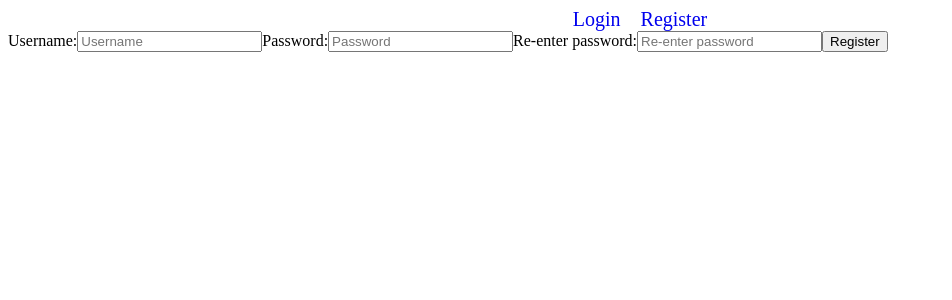
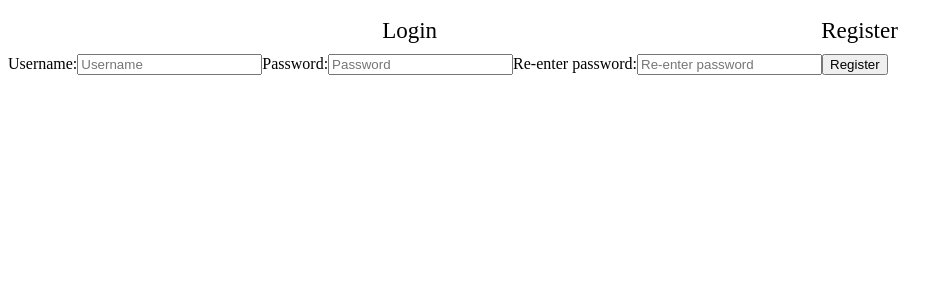
Before and after one commit to Simeon0302/QuizGame, a React (Create React App) app in the folder quiz-game/: page /register in a window 1280 px wide. Shown: the top 300 px of the page, without its empty margins (0-952 px from the left). Built offline with nearby package versions, Linux system fonts and the light colour scheme; no server answers.

Commit message:
Moved the navbar component file to specific folder. Added specific css file for navbar styles. Added LoggedUserDisplayer component which shows who is logged in. Next to the username is the user profile picture.

```diff
--- a/quiz-game/src/App.jsx
+++ b/quiz-game/src/App.jsx
@@ -3,12 +3,11 @@ import {
     Routes,
     Route
 } from 'react-router-dom';
-import './index.css';
 import Home from './pages/Home';
 import Login from './pages/Login';
 import Register from './pages/Register';
 import Logout from './pages/Logout';
-import Navbar from './components/Navbar';
+import Navbar from './components/Navbar/Navbar';
 import PageNotFound from './pages/PageNotFound';
 import Game from './pages/Game';
 import ProtectedRouteForLoggedUsers from './components/ProtectedRouteForLoggedUsers';
--- /dev/null
+++ b/quiz-game/src/components/LoggedUserDisplayer/LoggedUserDisplayer.jsx
@@ -0,0 +1,30 @@
+import React, { useContext, useState, useEffect } from "react";
+import { UserAuthContext } from "../UserAuth";
+import axios from "../../scripts/axios";
+import "./loggedUserDisplayer.css";
+
+function LoggedUserDisplayer() {
+    const { token, username } = useContext(UserAuthContext);
+    const [image, setImage] = useState(null);
+
+    useEffect(() => {
+        axios.defaults.headers.common.Authorization = `Token ${token}`;
+        axios.get(`/api/players/me`)
+            .then((res) => {
+                setImage(res.data.avatar);
+            })
+            .catch((err) => {
+                console.log(err);
+            })
+        axios.defaults.headers.common = {};
+    }, [])
+
+    return (
+        <div id="loggedUserContainer">
+            <h1 id="username">{username}</h1>
+            <img id="loggedUserIcon" src={image} alt="Logged User Icon" />
+        </div>
+    )
+}
+
+export default LoggedUserDisplayer;
--- /dev/null
+++ b/quiz-game/src/components/LoggedUserDisplayer/loggedUserDisplayer.css
@@ -0,0 +1,17 @@
+#loggedUserContainer {
+    display: flex;
+    flex-direction: row;
+    align-items: center;
+}
+
+#loggedUserIcon {
+    width: 70px;
+    height: 70px;
+    border-radius: 20px;
+    margin: 0px 10px;
+}
+
+#username {
+    font-size: 25px;
+    margin: 0px 10px;
+}
--- a/quiz-game/src/components/Navbar.jsx
+++ /dev/null
@@ -1,18 +0,0 @@
-import React, {useContext} from "react";
-import { Link } from "react-router-dom";
-import {UserAuthContext} from "./UserAuth";
-
-function Navbar() {
-    const {isAuth} = useContext(UserAuthContext);
-
-    return (
-        <div id="navbar">
-            {!isAuth ? <Link className="navbar-link" to="/login">Login</Link> : null}
-            {!isAuth ? <Link className="navbar-link" to="/register">Register</Link> : null}
-            {isAuth ? <Link className="navbar-link" to="/">Home</Link> : null}
-            {isAuth ? <Link className="navbar-link" to="/logout">Logout</Link> : null}
-        </div>
-    )
-}
-
-export default Navbar;
--- /dev/null
+++ b/quiz-game/src/components/Navbar/Navbar.jsx
@@ -0,0 +1,21 @@
+import React, {useContext} from "react";
+import { Link } from "react-router-dom";
+import LoggedUserDisplayer from "../LoggedUserDisplayer/LoggedUserDisplayer";
+import {UserAuthContext} from "../UserAuth";
+import "./navbar.css";
+
+function Navbar() {
+    const {isAuth} = useContext(UserAuthContext);
+
+    return (
+        <div id="navbar">
+            {!isAuth && <div className="navbar-item"><Link className="navbar-link" to="/login">Login</Link></div>}
+            {!isAuth && <div className="navbar-item"><Link className="navbar-link" to="/register">Register</Link></div>}
+            {isAuth && <div className="navbar-item"><Link className="navbar-link" to="/">Home</Link></div>}
+            {isAuth && <div className="navbar-item"><LoggedUserDisplayer /></div>}
+            {isAuth && <div className="navbar-item"><Link className="navbar-link" to="/logout">Logout</Link></div>}
+        </div>
+    )
+}
+
+export default Navbar;
--- /dev/null
+++ b/quiz-game/src/components/Navbar/navbar.css
@@ -0,0 +1,19 @@
+#navbar {
+    display: flex;
+    flex-direction: row;
+    justify-content: space-evenly;
+    align-items: center;
+    width: 100%;
+    margin: 0px;
+    padding: 0px;
+}
+
+.navbar-item {
+    padding: 10px;
+}
+
+.navbar-item .navbar-link {
+    text-decoration: none;
+    color: black;
+    font-size: 23px;
+}
--- a/quiz-game/src/index.css
+++ /dev/null
@@ -1,11 +0,0 @@
-#navbar {
-    display: flex;
-    justify-content: center;
-}
-
-#navbar .navbar-link {
-    font-size: 20px;
-    text-decoration: none;
-    margin-left: 10px;
-    margin-right: 10px;
-}
--- a/quiz-game/src/index.js
+++ b/quiz-game/src/index.js
@@ -1,6 +1,5 @@
 import React from 'react';
 import ReactDOM from 'react-dom/client';
-import './index.css';
 import App from './App';
 import { UserAuthProvider } from './components/UserAuth';
 
```
